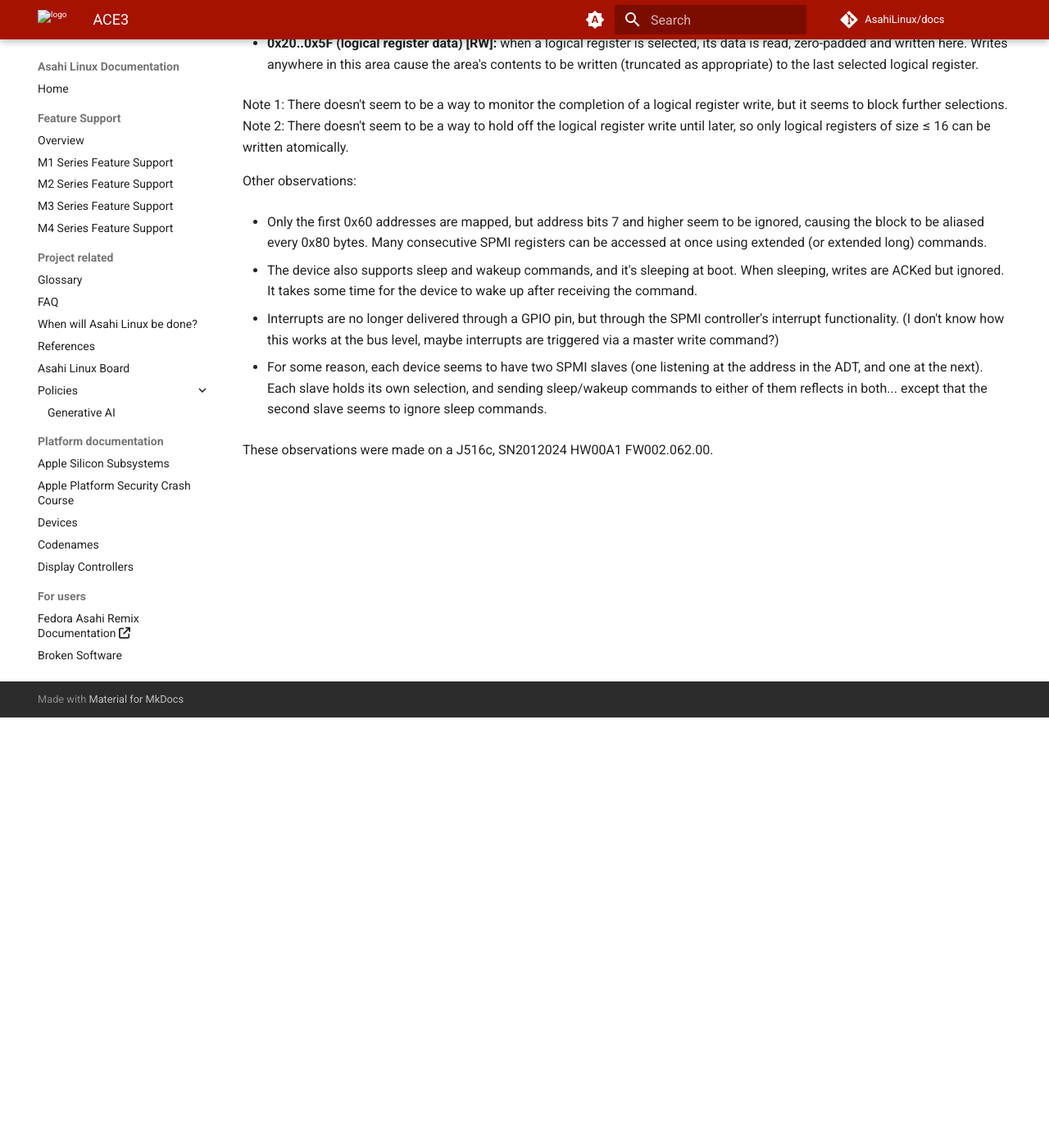
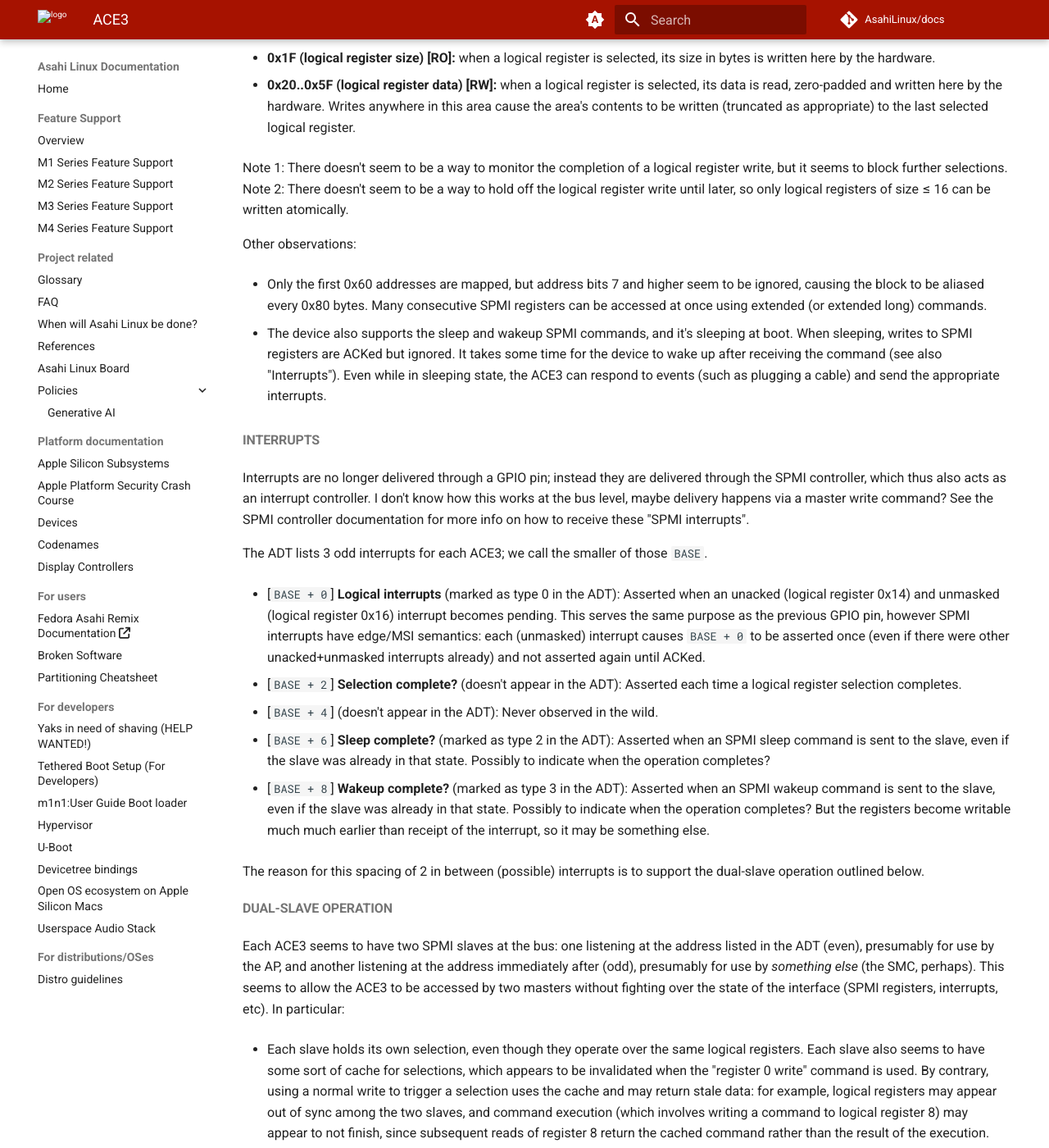
Before and after one commit to AsahiLinux/docs, an MkDocs documentation site: the page built from docs/hw/peripherals/ace3.md, in a window 1280 px wide and 1400 px high, scrolled down 525 px. Shown: the whole window at 82% size. Built offline with MkDocs 1.6.1 and Material for MkDocs 9.7.7, drawn with Linux system fonts in a browser that asks for light colours; comment, search, counter and statistics services are not loaded; some of the changed text lies outside the part shown.

Commit message:
ace3: interrupts, dual-slave and some fixes
Signed-off-by: Alba Mendez <me@alba.sh>

```diff
--- a/docs/hw/peripherals/ace3.md
+++ b/docs/hw/peripherals/ace3.md
@@ -4,18 +4,18 @@
 
 ACE3 is the new USB-C / USB-PD controller in M3 products. It has a sn201202x compatible value in the ADT.
 
-## SPMI transport
+## SPMI registers
 
 Unlike its predecessors, the ACE3 is accessed via SPMI rather than I2C. However the underlying interface hasn't changed, a thin transport layer allows accessing what were previously I2C registers (which we'll refer to as "logical registers") through the SPMI registers.
 
-- **0x00 (logical register address) [RW]:** writing `0x80 | logical_register_address` to this SPMI register will start a logical register selection process, updating the SPMI registers below. Once the selection has finished, the MSB will be cleared.
+- **0x00 (logical register address) [RW]:** writing `0x80 | logical_register_address` to this SPMI register triggers a logical register selection process. Once finished, the SPMI registers below are updated, the MSB in this register is cleared and an interrupt is asserted (see "Interrupts").
 
-  Note 1: The "register 0 write" SPMI command can also be used, because the 7-bit value is completed with MSB=1 and will therefore trigger a logical register selection.
-  Note 2: Writes with MSB=0 will update the register's value, but won't select a new register.
+  Note 1: The "register 0 write" SPMI command can also be used (the 7-bit value is completed with MSB=1 and will therefore trigger a logical register selection). In fact selections triggered using this command appear to have stricter semantics and seem to be needed in some cases, see "Dual-slave operation" below.
+  Note 2: Writes with MSB=0 will update the register's value, but won't trigger a selection.
 
-- **0x1F (logical register size) [RO]:** when a logical register is selected, its size in bytes is written here.
+- **0x1F (logical register size) [RO]:** when a logical register is selected, its size in bytes is written here by the hardware.
 
-- **0x20..0x5F (logical register data) [RW]:** when a logical register is selected, its data is read, zero-padded and written here. Writes anywhere in this area cause the area's contents to be written (truncated as appropriate) to the last selected logical register.
+- **0x20..0x5F (logical register data) [RW]:** when a logical register is selected, its data is read, zero-padded and written here by the hardware. Writes anywhere in this area cause the area's contents to be written (truncated as appropriate) to the last selected logical register.
 
   Note 1: There doesn't seem to be a way to monitor the completion of a logical register write, but it seems to block further selections.
   Note 2: There doesn't seem to be a way to hold off the logical register write until later, so only logical registers of size ≤ 16 can be written atomically.
@@ -24,10 +24,36 @@
 
 - Only the first 0x60 addresses are mapped, but address bits 7 and higher seem to be ignored, causing the block to be aliased every 0x80 bytes. Many consecutive SPMI registers can be accessed at once using extended (or extended long) commands.
 
-- The device also supports sleep and wakeup commands, and it's sleeping at boot. When sleeping, writes are ACKed but ignored. It takes some time for the device to wake up after receiving the command.
+- The device also supports the sleep and wakeup SPMI commands, and it's sleeping at boot. When sleeping, writes to SPMI registers are ACKed but ignored. It takes some time for the device to wake up after receiving the command (see also "Interrupts"). Even while in sleeping state, the ACE3 can respond to events (such as plugging a cable) and send the appropriate interrupts.
 
-- Interrupts are no longer delivered through a GPIO pin, but through the SPMI controller's interrupt functionality. (I don't know how this works at the bus level, maybe interrupts are triggered via a master write command?)
+## Interrupts
 
-- For some reason, each device seems to have two SPMI slaves (one listening at the address in the ADT, and one at the next). Each slave holds its own selection, and sending sleep/wakeup commands to either of them reflects in both... except that the second slave seems to ignore sleep commands.
+Interrupts are no longer delivered through a GPIO pin; instead they are delivered through the SPMI controller, which thus also acts as an interrupt controller. I don't know how this works at the bus level, maybe delivery happens via a master write command? See the SPMI controller documentation for more info on how to receive these "SPMI interrupts".
 
-These observations were made on a J516c, SN2012024 HW00A1 FW002.062.00.
+The ADT lists 3 odd interrupts for each ACE3; we call the smaller of those `BASE`.
+
+ - [`BASE + 0`] **Logical interrupts** (marked as type 0 in the ADT): Asserted when an unacked (logical register 0x14) and unmasked (logical register 0x16) interrupt becomes pending. This serves the same purpose as the previous GPIO pin, however SPMI interrupts have edge/MSI semantics: each (unmasked) interrupt causes `BASE + 0` to be asserted once (even if there were other unacked+unmasked interrupts already) and not asserted again until ACKed.
+
+ - [`BASE + 2`] **Selection complete?** (doesn't appear in the ADT): Asserted each time a logical register selection completes.
+
+ - [`BASE + 4`] (doesn't appear in the ADT): Never observed in the wild.
+
+ - [`BASE + 6`] **Sleep complete?** (marked as type 2 in the ADT): Asserted when an SPMI sleep command is sent to the slave, even if the slave was already in that state. Possibly to indicate when the operation completes?
+
+ - [`BASE + 8`] **Wakeup complete?** (marked as type 3 in the ADT): Asserted when an SPMI wakeup command is sent to the slave, even if the slave was already in that state. Possibly to indicate when the operation completes? But the registers become writable much much earlier than receipt of the interrupt, so it may be something else.
+
+The reason for this spacing of 2 in between (possible) interrupts is to support the dual-slave operation outlined below.
+
+## Dual-slave operation
+
+Each ACE3 seems to have two SPMI slaves at the bus: one listening at the address listed in the ADT (even), presumably for use by the AP, and another listening at the address immediately after (odd), presumably for use by *something else* (the SMC, perhaps). This seems to allow the ACE3 to be accessed by two masters without fighting over the state of the interface (SPMI registers, interrupts, etc). In particular:
+
+- Each slave holds its own selection, even though they operate over the same logical registers. Each slave also seems to have some sort of cache for selections, which appears to be invalidated when the "register 0 write" command is used. By contrary, using a normal write to trigger a selection uses the cache and may return stale data: for example, logical registers may appear out of sync among the two slaves, and command execution (which involves writing a command to logical register 8) may appear to not finish, since subsequent reads of register 8 return the cached command rather than the result of the execution. Logical register writes are always committed immediately on writes to the 0x20..0x5F area, regardless how the selection was made.
+
+- Each slave holds its own interrupt state: the "AP slave" uses register 0x14 for pending interrupts, register 0x16 for unmasked interrupts and register 0x18 to ACK interrupts. The other slave uses the same registers but shifted by +1 (0x15 for pending, 0x17 for unmasked, 0x19 for ACK). Drivers should be careful not to touch these (along with any other state owned by the secondary slave).
+
+- Each slave holds its own sleeping state, but the ACE3 is only put to sleep if both slaves are in sleeping state. In this state, both slaves ignore writes to SPMI registers (but still ACK the commands). If at least one of the slaves is woken up, this doesn't happen (neither slave ignores writes). Whatever is using the secondary slave makes sure to only wake up the slave temporarily, perform the commands it needs to, and put it to sleep again. The "AP slave" is sleeping at boot.
+
+- While the "AP slave" uses the SPMI interrupts documented above, the other slave uses the same interrupts but shifted by -1 (*not* +1). So for example selecting a register in the secondary slave causes a `BASE + 1` interrupt, the triggering of one of the interrupts in register 0x17 causes a `BASE - 1` interrupt, sending a sleep command to the secondary slave causes a `BASE + 5` interrupt and so on.
+
+The secondary slave triggers abundant interrupts when e.g. plugging in a cable, making it clear something else is actually operating it. The fact that these interrupts make it to our SPMI controller hints at the interrupt delivery mechanism not being a "master write" command, since that's addressed to a single master and presumably the other user isn't using our SPMI controller but a separate SPMI master.
```
